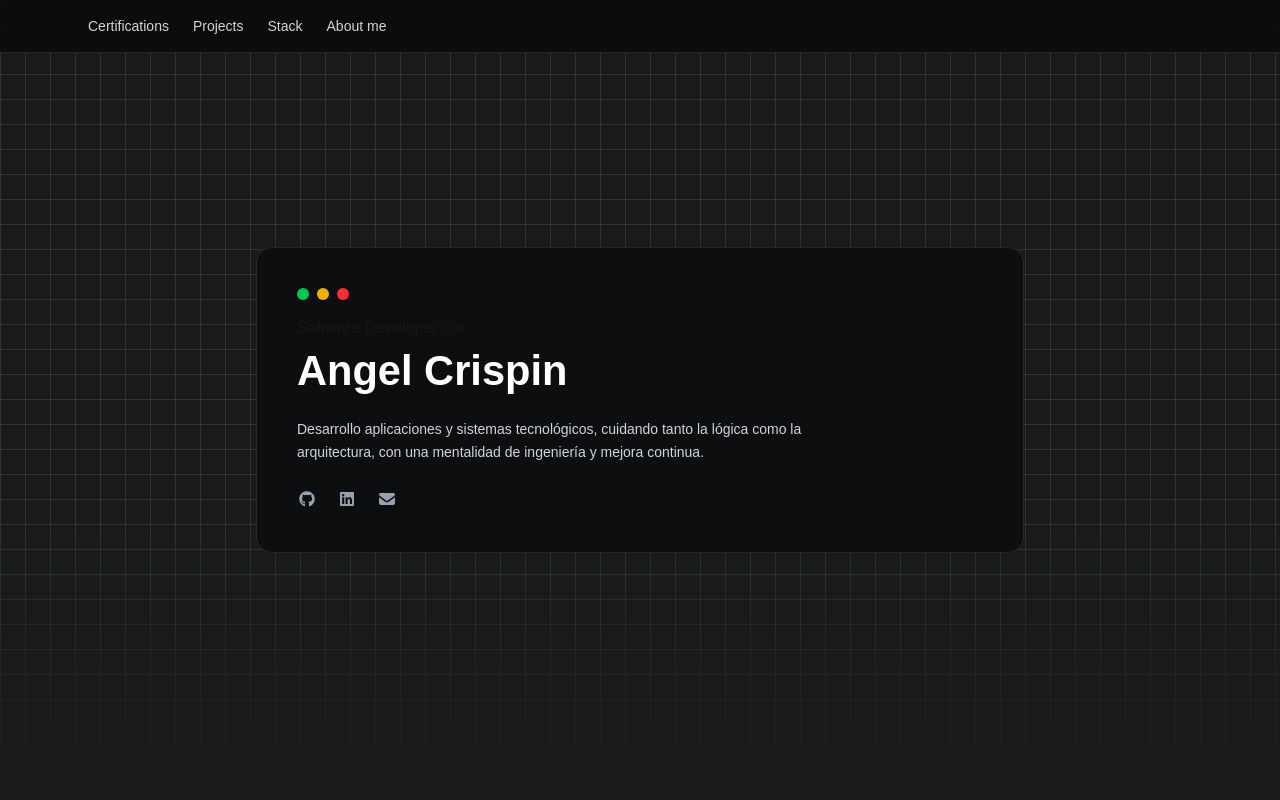
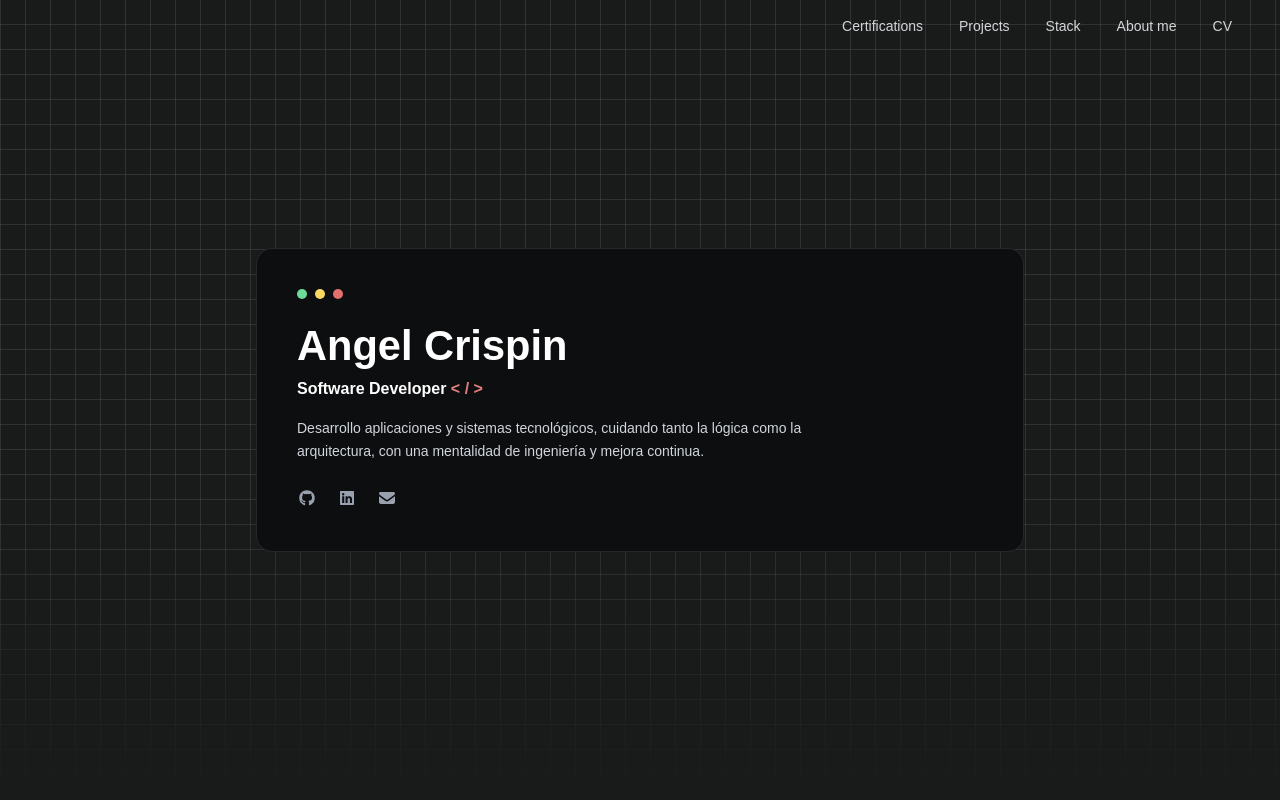
Before and after one commit to FaureGalliard/angelcrispin.github.io, a Next.js app: page / in a window 1280 px wide. Shown: the top 800 px of the page. Built offline with nearby package versions, Linux system fonts and the light colour scheme.

Commit message:
mejoras varias

```diff
--- a/src/components/HeroContent.tsx
+++ b/src/components/HeroContent.tsx
@@ -3,80 +3,110 @@ import { motion } from "framer-motion";
 import { FontAwesomeIcon } from "@fortawesome/react-fontawesome";
 import { faGithub, faLinkedin } from "@fortawesome/free-brands-svg-icons";
 import { faEnvelope } from "@fortawesome/free-solid-svg-icons";
+import { heroCard, heroContainer, heroItem, dotVariants,pulse } from "@/lib/motion/hero";
 
 export default function HeroContent() {
   return (
     <div className="relative z-10 flex min-h-screen items-center justify-center px-6">
       <motion.div
-        initial={{ opacity: 0, y: 30, scale: 0.95 }}
-        animate={{ opacity: 1, y: 0, scale: 1 }}
-        transition={{ duration: 0.6, ease: "easeOut" }}
-        className="max-w-3xl w-full rounded-2xl border border-white/10 p-10 text-center backdrop-blur-md"
+        variants={heroCard}
+        initial="hidden"
+        animate="show"
+        className="max-w-3xl w-full rounded-2xl border border-white/10 p-10 backdrop-blur-md"
         style={{ backgroundColor: "rgba(13, 14, 15, 0.9)" }}
       >
-        <div className="flex items-center gap-2 mb-4">
-          <div className="w-3 h-3 rounded-full bg-green-500"></div>
-          <div className="w-3 h-3 rounded-full bg-yellow-500"></div>
-          <div className="w-3 h-3 rounded-full bg-red-500"></div>
-        </div>
+        <motion.div
+          variants={heroContainer}
+          initial="hidden"
+          animate="show"
+        >
+          <motion.div
+            className="flex items-center gap-2 mb-4"
+            initial="hidden"
+            animate="show"
+            transition={{ staggerChildren: 0.1 }}
+          >
+            <motion.div
+              variants={dotVariants}
+              animate={pulse.animate}
+              className="w-2.5 h-2.5  rounded-full"
+              style={{ backgroundColor: "rgba(108,219,149,1)" }}
+            />
+            <motion.div
+              variants={dotVariants}
+              animate={pulse.animate}
+              transition={{ delay: 0.2 }}
+              className="w-2.5 h-2.5  rounded-full"
+              style={{ backgroundColor: "rgba(248,218,99,1)" }}
+            />
+            <motion.div
+              variants={dotVariants}
+              animate={pulse.animate}
+              transition={{ delay: 0.4 }}
+              className="w-2.5 h-2.5 rounded-full"
+              style={{ backgroundColor: "rgba(228,111,111,1)" }}
+            />
+          </motion.div>
+
           <motion.h1
-          initial={{ opacity: 0 }}
-          animate={{ opacity: 1 }}
-          transition={{ delay: 0.3 }}
-          className="text-[1rem] text-left text-[rgba(255, 235, 52, 1)]"
-        >
-          Software Developer &lt;/&gt;
-        </motion.h1>
-        <motion.h1
-          initial={{ opacity: 0, x: -20 }}
-          animate={{ opacity: 1, x: 0 }}
-          transition={{ delay: 0.5 }}
+            variants={heroItem}
             className="text-[2.6rem] font-bold text-white text-left"
           >
             Angel Crispin
           </motion.h1>
-        <motion.p initial={{ opacity: 0, y: 10 }}
-  animate={{ opacity: 1, y: 0 }}
-  transition={{ delay: 0.65, duration: 0.5, ease: "easeOut" }}
-  className="mt-4 max-w-xl text-left text-sm leading-relaxed text-gray-300">
+
+          <motion.h2
+            variants={heroItem}
+            className="text-[1rem] text-left font-bold"
+          >
+            <span className="text-white">Software Developer</span>
+            <span className="text-[rgba(228,127,127,1)]"> &lt; / &gt;</span>
+          </motion.h2>
+
+          <motion.p
+            variants={heroItem}
+            className="mt-4 max-w-xl text-left text-sm leading-relaxed text-gray-300"
+          >
             Desarrollo aplicaciones y sistemas tecnológicos, cuidando tanto la lógica como la arquitectura, con una mentalidad de ingeniería y mejora continua.
           </motion.p>
+
           <motion.div
-          initial={{ opacity: 0 }}
-          animate={{ opacity: 1 }}
-          transition={{ delay: 0.7 }}
+            variants={heroItem}
             className="mt-6 flex justify-start gap-5 text-gray-400"
           >
-          {/* GitHub */}
             <motion.a
               href="https://github.com/angelcrispin"
               target="_blank"
               rel="noopener noreferrer"
-            whileHover={{ scale: 1.15, y: -2 }}
+              whileHover={{ y: -2 }}
+              whileTap={{ scale: 0.97 }}
               className="hover:text-white transition-colors"
             >
               <FontAwesomeIcon icon={faGithub} className="w-6 h-6" />
             </motion.a>
-          {/* LinkedIn */}
+
             <motion.a
               href="https://www.linkedin.com/in/angelcrispin"
               target="_blank"
               rel="noopener noreferrer"
-            whileHover={{ scale: 1.15, y: -2 }}
+              whileHover={{ y: -2 }}
+              whileTap={{ scale: 0.97 }}
               className="hover:text-[#0A66C2] transition-colors"
             >
               <FontAwesomeIcon icon={faLinkedin} className="w-6 h-6" />
             </motion.a>
-          {/* Email */}
+
             <motion.a
               href="mailto:angelcrispin@gmail.com"
-            whileHover={{ scale: 1.15, y: -2 }}
+              whileHover={{ y: -2 }}
+              whileTap={{ scale: 0.97 }}
               className="hover:text-red-400 transition-colors"
             >
               <FontAwesomeIcon icon={faEnvelope} className="w-6 h-6" />
             </motion.a>
           </motion.div>
         </motion.div>
+      </motion.div>
     </div>
   );
 }
--- a/src/components/Navbar.tsx
+++ b/src/components/Navbar.tsx
@@ -1,15 +1,50 @@
+"use client";
+import { motion } from "framer-motion";
+import {
+  navbarBar,
+  navbarContainer,
+  navbarItem,
+} from "@/lib/motion/navbar";
+
 export default function Navbar() {
   return (
-    <nav className="fixed top-0 w-full z-50 bg-zinc-950/80 backdrop-blur border-b border-zinc-800">
-      <div className="max-w-6xl mx-auto px-6 py-4 flex justify-between items-center">
-
-        <div className="flex gap-6 text-sm text-zinc-300">
-          <a href="#certifications" className="hover:text-white"> Certifications</a>
-          <a href="#projects" className="hover:text-white">Projects</a>
-          <a href="#stack" className="hover:text-white">Stack</a>
-          <a href="#about-me" className="hover:text-white">About me</a>
-        </div>
+    <motion.nav
+      variants={navbarBar}
+      initial="hidden"
+      animate="show"
+      className="fixed top-0 w-full z-50 bg-transparent"
+    >
+      <div className="max-w-10xl mx-auto px-8 h-full flex items-center">
+        <motion.div
+          variants={navbarContainer}
+          initial="hidden"
+          animate="show"
+          className="ml-auto flex gap-1 text-sm text-zinc-300 h-full"
+        >
+          {[
+            { label: "Certifications", href: "#certifications" },
+            { label: "Projects", href: "#projects" },
+            { label: "Stack", href: "#stack" },
+            { label: "About me", href: "#about-me" },
+            { label: "CV", href: "#cv" },
+          ].map((item) => (
+            <motion.a
+              key={item.href}
+              href={item.href}
+              variants={navbarItem}
+              whileHover={{ y: -1 }}
+              whileTap={{ scale: 0.97 }}
+              className="
+                px-4 py-4 h-full flex items-center
+                hover:bg-white/10
+                transition-colors
+              "
+            >
+              {item.label}
+            </motion.a>
+          ))}
+        </motion.div>
       </div>
-    </nav>
+    </motion.nav>
   );
 }
--- /dev/null
+++ b/src/lib/motion/hero.ts
@@ -0,0 +1,59 @@
+import { Variants } from "framer-motion";
+
+export const heroCard: Variants = {
+  hidden: { opacity: 0, y: 24 },
+  show: {
+    opacity: 1,
+    y: 0,
+    transition: {
+      duration: 0.6,
+      ease: "easeOut",
+    },
+  },
+};
+
+export const heroContainer: Variants = {
+  hidden: {},
+  show: {
+    transition: {
+      staggerChildren: 0.12,
+      delayChildren: 0.15,
+    },
+  },
+};
+
+export const heroItem: Variants = {
+  hidden: { opacity: 0, y: 10 },
+  show: {
+    opacity: 1,
+    y: 0,
+    transition: {
+      duration: 0.35,
+      ease: "easeOut",
+    },
+  },
+};
+
+
+export const dotVariants = {
+  hidden: { opacity: 0, scale: 0.8 },
+  show: {
+    opacity: 1,
+    scale: 1,
+    transition: {
+      duration: 0.3,
+      ease: "easeOut",
+    },
+  },
+};
+
+export const pulse = {
+  animate: {
+    opacity: [0.6, 1, 0.6],
+    transition: {
+      duration: 2,
+      repeat: Infinity,
+      ease: "easeInOut",
+    },
+  },
+};
--- /dev/null
+++ b/src/lib/motion/navbar.ts
@@ -0,0 +1,35 @@
+import { Variants } from "framer-motion";
+
+export const navbarBar: Variants = {
+  hidden: { opacity: 0, y: -12 },
+  show: {
+    opacity: 1,
+    y: 0,
+    transition: {
+      duration: 0.4,
+      ease: "easeOut",
+    },
+  },
+};
+
+export const navbarContainer: Variants = {
+  hidden: {},
+  show: {
+    transition: {
+      staggerChildren: 0.06,
+      delayChildren: 0.1,
+    },
+  },
+};
+
+export const navbarItem: Variants = {
+  hidden: { opacity: 0, y: -6 },
+  show: {
+    opacity: 1,
+    y: 0,
+    transition: {
+      duration: 0.25,
+      ease: "easeOut",
+    },
+  },
+};
```
Lines whose indentation alone changed are shown as unchanged.
